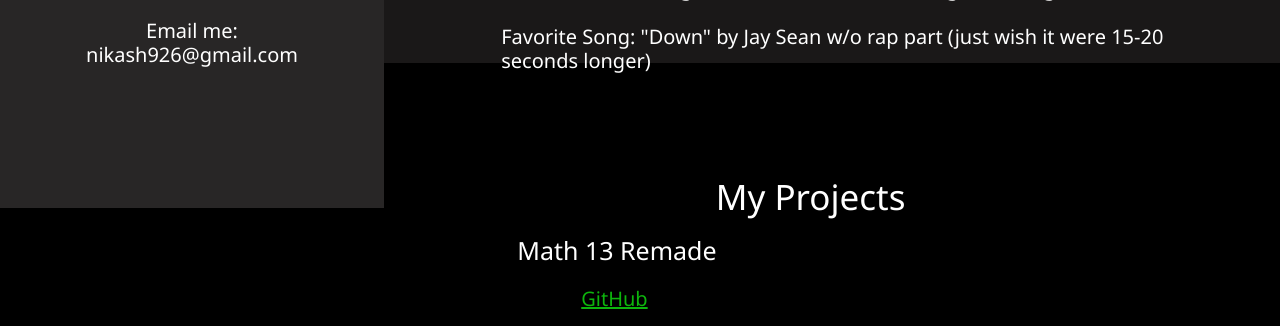
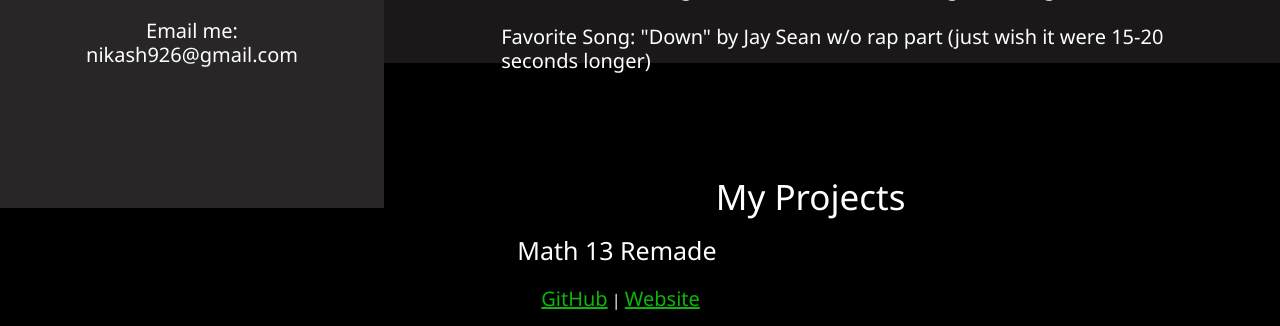
Before and after one commit to nikashs26/Personal-Website, a plain HTML site: page index.html in a window 1280 px wide. Shown: the part 592-918 px from the top of the page. Drawn offline with Linux system fonts and the light colour scheme.

Commit message:
Added math 13 remade site link

```diff
--- a/index.css
+++ b/index.css
@@ -264,7 +264,7 @@ h3
 }
 .m13gh
 {
-    margin-left:5rem;
+    margin-left:2.5rem;
 }
 .ppgh
 {
--- a/index.html
+++ b/index.html
@@ -8,6 +8,7 @@
 
   </head>
   <body>
+
     <header>
       <nav aria-label="Main navigation">
           <ul>
@@ -76,6 +77,8 @@
       <h2>My Projects</h2>
       <h3 id = m13-title>Math 13 Remade</h3>
       <a class = m13gh href = "https://github.com/nikashs26/Math-13-Smolarski-Page" target="_blank">GitHub</a>
+      |
+      <a class = m13s href = "https://math-13-smolarski-page.vercel.app/static/index.html" target="_blank">Website</a>
       <div id = "math13-proj">
         <img src="images/math13.png" class = snippets alt="Math 13 Website Snippet">
         <p>Used HTML, CSS, and JavaScript to revamp a math professor's site to make it more modernized, accessible,
```
